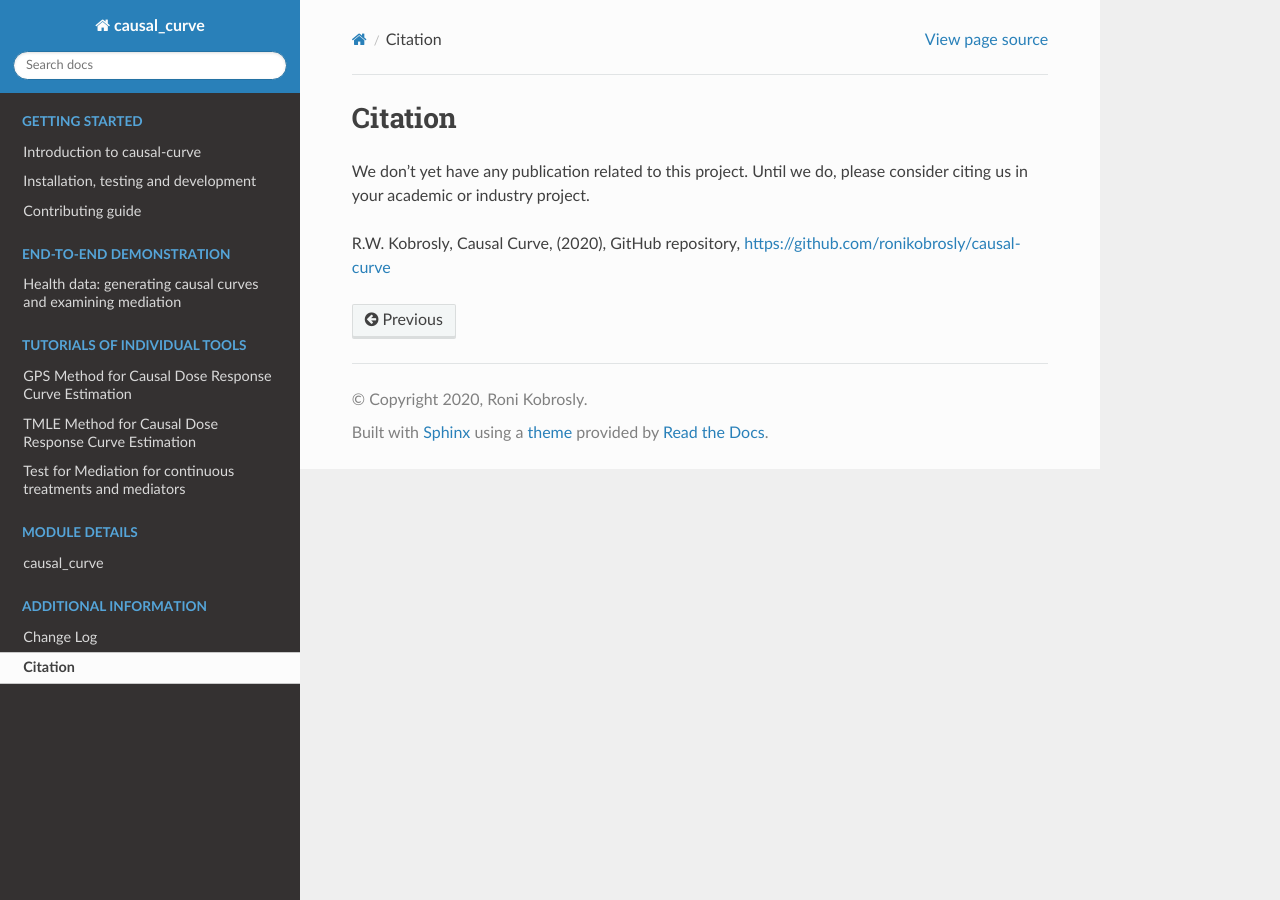
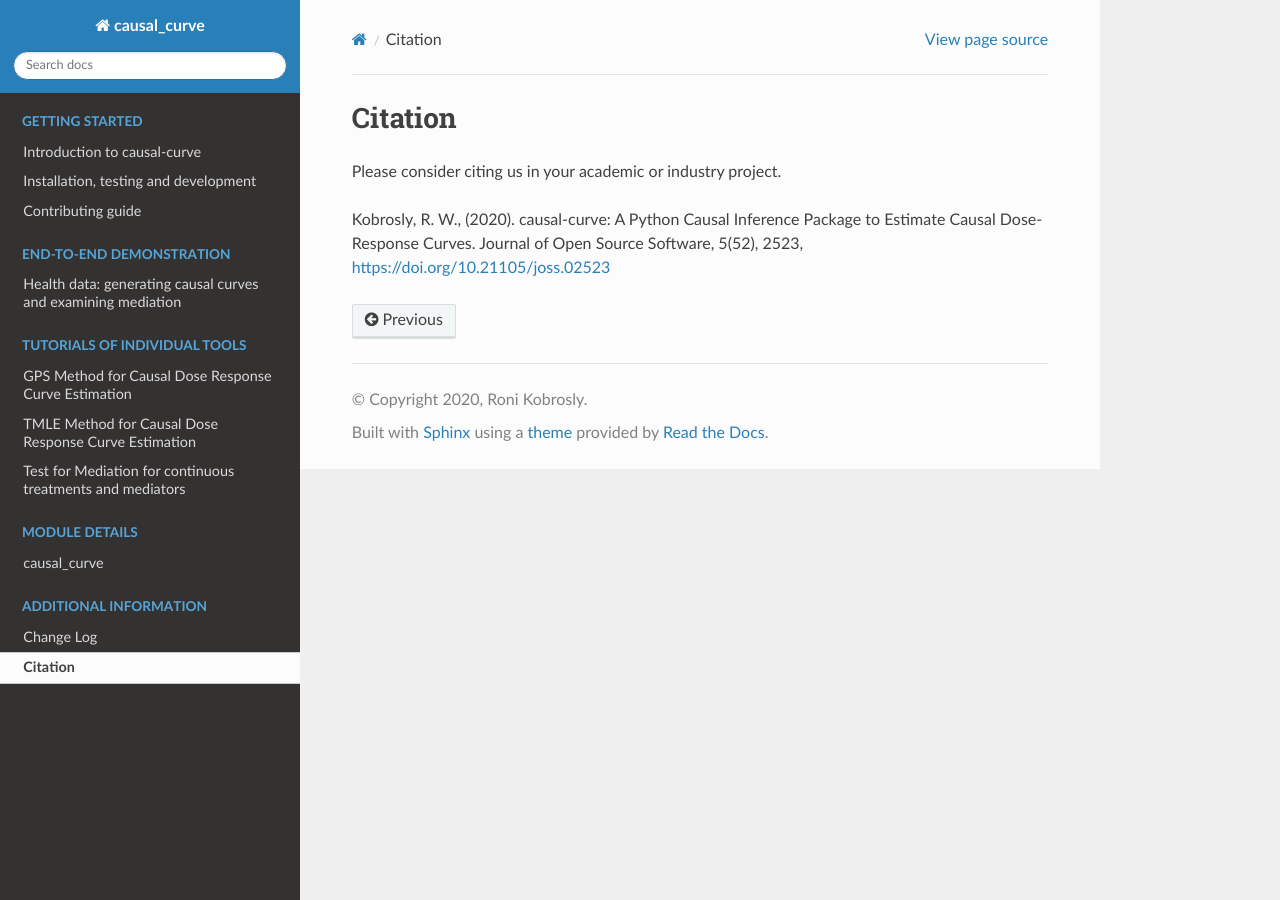
Before and after one commit to ronikobrosly/causal-curve, a Sphinx documentation site: the page built from docs/citation.rst, in a window 1280 px wide. Built offline with Sphinx 7.4.7 and the Read the Docs theme 2.0.0, drawn with Linux system fonts in a browser that asks for light colours.

Commit message:
added citation (#19)

```diff
--- a/docs/changelog.rst
+++ b/docs/changelog.rst
@@ -3,6 +3,11 @@
 ==========
 Change Log
 ==========
+
+Version 0.3.8
+-------------
+- Added citation (yay!)
+
 
 Version 0.3.7
 -------------
--- a/docs/citation.rst
+++ b/docs/citation.rst
@@ -1,7 +1,7 @@
 Citation
 ========
 
-We don't yet have any publication related to this project. Until we do, please consider
-citing us in your academic or industry project.
+Please consider citing us in your academic or industry project.
 
-R.W. Kobrosly, Causal Curve, (2020), GitHub repository, https://github.com/ronikobrosly/causal-curve
+Kobrosly, R. W., (2020). causal-curve: A Python Causal Inference Package to Estimate
+Causal Dose-Response Curves. Journal of Open Source Software, 5(52), 2523, https://doi.org/10.21105/joss.02523
--- a/docs/conf.py
+++ b/docs/conf.py
@@ -22,7 +22,7 @@ copyright = '2020, Roni Kobrosly'
 author = 'Roni Kobrosly'
 
 # The full version, including alpha/beta/rc tags
-release = '0.3.7'
+release = '0.3.8'
 
 # -- General configuration ---------------------------------------------------
 
--- a/setup.py
+++ b/setup.py
@@ -5,7 +5,7 @@ with open("README.md", "r") as fh:
 
 setuptools.setup(
     name="causal-curve",
-    version="0.3.7",
+    version="0.3.8",
     author="Roni Kobrosly",
     author_email="roni.kobrosly@gmail.com",
     description="A python library with tools to perform causal inference using \
```
Also changed, not shown: README.md (+5 -2 lines).
